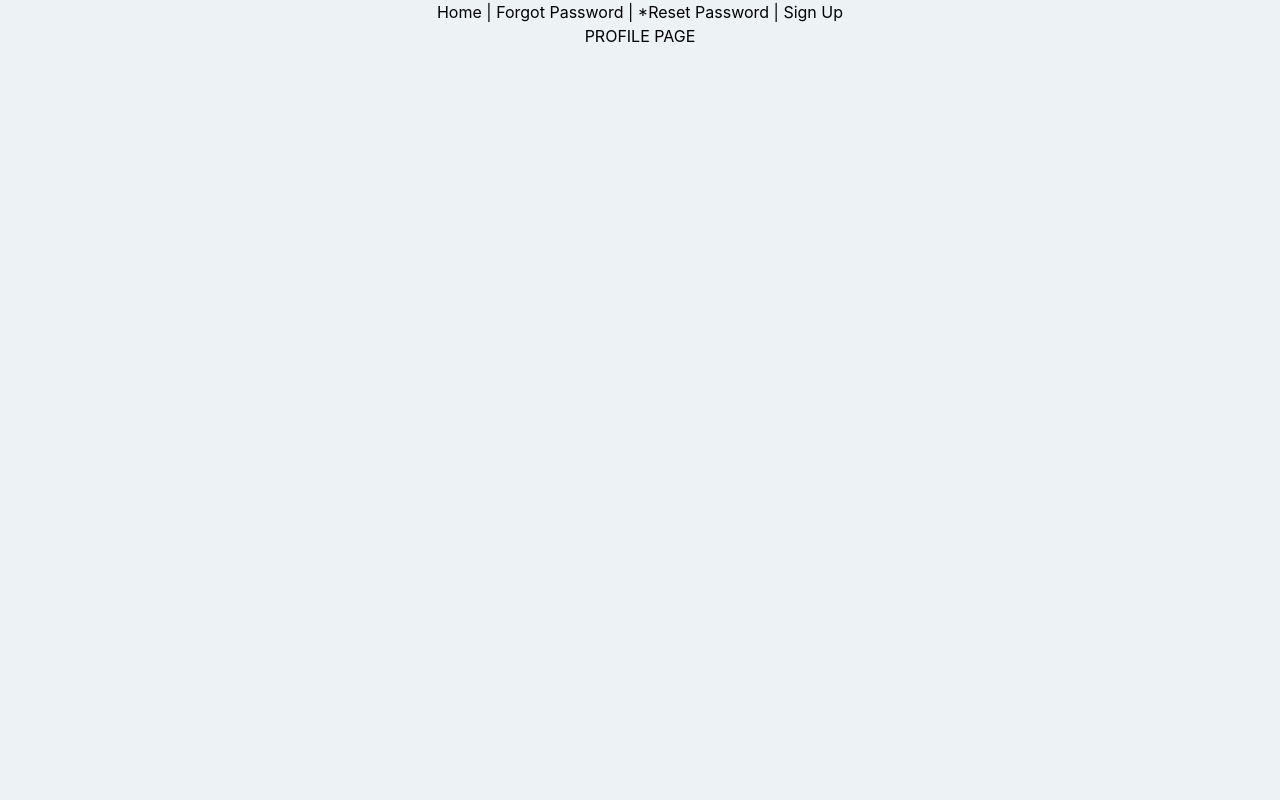
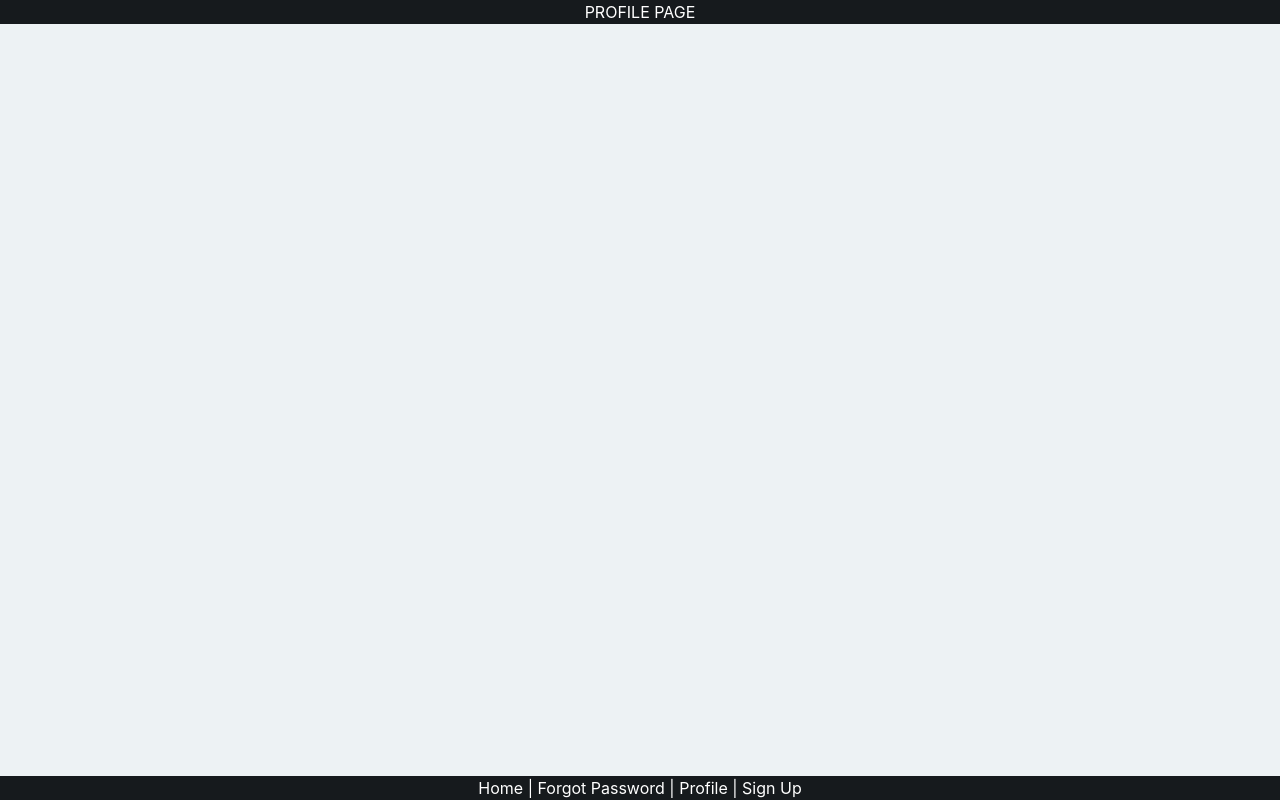
Before and after one commit to kyperbelt/adapted-strength, a React (Create React App) app in the folder frontend/adapted_strength-app/: page /profile in a window 1280 px wide. Built offline with nearby package versions, Linux system fonts and the light colour scheme.

Commit message:
Update: Fleshed out navigation to route after login.

```diff
--- a/frontend/adapted_strength-app/src/components/navBar.jsx
+++ b/frontend/adapted_strength-app/src/components/navBar.jsx
@@ -3,13 +3,13 @@ import { Link } from "react-router-dom";
 export default function NavBar() {
   return (
     <header>
-      <nav>
+      <nav className="bg-[#161A1D] text-white">
         {/* We want to use Link instead of anchor tags when we link internally */}
         <Link to="/">Home</Link>
         <span> | </span>
         <Link to="forgot-password">Forgot Password</Link>
         <span> | </span>
-        <Link to="reset-password">*Reset Password</Link>
+        <Link to="profile">Profile</Link>
         <span> | </span>
         <Link to="sign-up">Sign Up</Link>
       </nav>
--- a/frontend/adapted_strength-app/src/pages/Home.jsx
+++ b/frontend/adapted_strength-app/src/pages/Home.jsx
@@ -6,9 +6,6 @@ import NavBar from '../components/navBar';
 export default function Home() {
     return (<div>
         <header className="App-header">
-            <p>
-                THIS IS THE HOME PAGE
-            </p>
             <img src={logo} className="App-logo" alt="logo" />
             <img src={icon} className="App-icon" alt="lady icon" />
             <p>
--- a/frontend/adapted_strength-app/src/pages/Layout.jsx
+++ b/frontend/adapted_strength-app/src/pages/Layout.jsx
@@ -4,8 +4,8 @@ import NavBar from "../components/navBar";
 export default function Layout() {
     return (
         <div className="w-full h-full flex flex-col my-0">
+            <Outlet className="" />
             <NavBar />
-            <Outlet className="" />
         </div>
     );
 }
--- a/frontend/adapted_strength-app/src/pages/Login.jsx
+++ b/frontend/adapted_strength-app/src/pages/Login.jsx
@@ -10,10 +10,9 @@ function PasswordField() {
     return (<input type="password" placeholder="Password" id="password" name="password" className="w-4/5 border-b-4 p-0" />);
 }
 function NextButton() {
-
     return (<button href="./profile" type="submit" className="border-slate-50 border-8 bg-black text-slate-200 rounded-full px-3 py-1 "  >
             <Link className="App-Nav_link"
-                to="profile">
+                to="../profile">
                 GO
             </Link>
           </button>);
@@ -77,7 +76,7 @@ export default function Login() {
                 type="button"
                 className="inline-block rounded bg-red-500 px-7 pb-2.5 pt-3 text-sm font-medium uppercase leading-normal text-white shadow-[0_4px_9px_-4px_#3b71ca] transition duration-150 ease-in-out hover:bg-primary-600 hover:shadow-[0_8px_9px_-4px_rgba(59,113,202,0.3),0_4px_18px_0_rgba(59,113,202,0.2)] focus:bg-primary-600 focus:shadow-[0_8px_9px_-4px_rgba(59,113,202,0.3),0_4px_18px_0_rgba(59,113,202,0.2)] focus:outline-none focus:ring-0 active:bg-primary-700 active:shadow-[0_8px_9px_-4px_rgba(59,113,202,0.3),0_4px_18px_0_rgba(59,113,202,0.2)] dark:shadow-[0_4px_9px_-4px_rgba(59,113,202,0.5)] dark:hover:shadow-[0_8px_9px_-4px_rgba(59,113,202,0.2),0_4px_18px_0_rgba(59,113,202,0.1)] dark:focus:shadow-[0_8px_9px_-4px_rgba(59,113,202,0.2),0_4px_18px_0_rgba(59,113,202,0.1)] dark:active:shadow-[0_8px_9px_-4px_rgba(59,113,202,0.2),0_4px_18px_0_rgba(59,113,202,0.1)]"
             >
-                <a href="./">Login with Google</a>
+                <a href="../profile">Login with Google</a>
             </button>
             <p className="relative mx-0 text-white top-4 px-8 text-center bottom-4">
                 Dont have an account?
--- a/frontend/adapted_strength-app/src/pages/Profile.jsx
+++ b/frontend/adapted_strength-app/src/pages/Profile.jsx
@@ -3,7 +3,7 @@ import { Outlet, Link } from "react-router-dom";
 export default function Profile() {
     return (
         <div className="w-full h-full flex flex-col my-0">
-            <p>
+            <p className="bg-[#161A1D] text-white">
                 PROFILE PAGE
             </p>
             <Outlet className="" />
```
